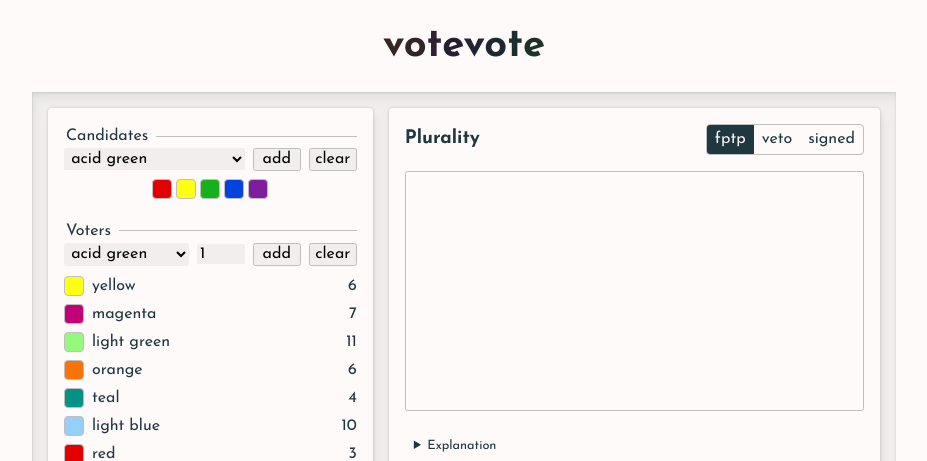
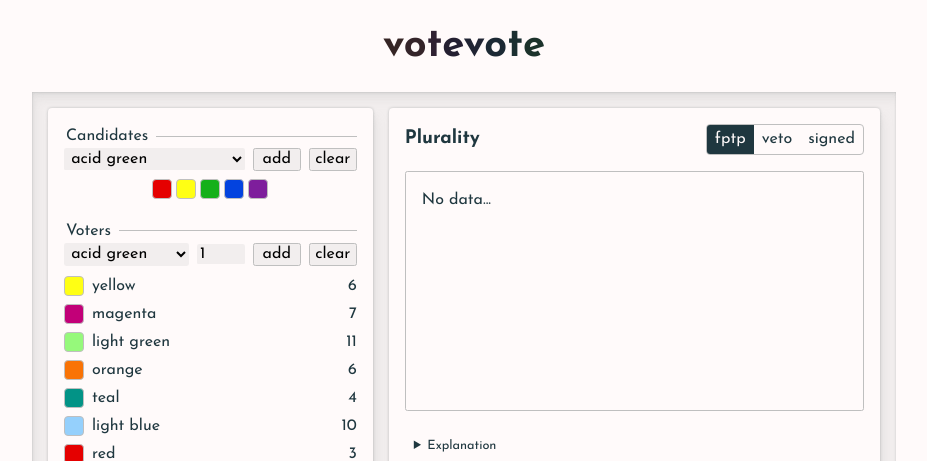
Before and after one commit to tif-calin/votevote, a React (Create React App) app: page /#/ in a window 1280 px wide. Shown: the top 461 px of the page, without its empty margins (176-1103 px from the left). Built offline with nearby package versions, Linux system fonts and the light colour scheme.

Commit message:
pluralityblock

```diff
--- a/src/views/home/blocks/BlockTop.tsx
+++ b/src/views/home/blocks/BlockTop.tsx
@@ -48,7 +48,7 @@ const BlockTop: React.FC<Props> = ({ title, options, selected, setSelected }) =>
             key={i}
             onClick={() => setSelected(key)}
           >
-            <input type="radio" name={title.toLowerCase()} value={key} checked={key === selected} />
+            <input type="radio" name={title.toLowerCase()} value={key} defaultChecked={key === selected} />
             <span>{key}</span>
           </label>
         ))}
--- a/src/views/home/blocks/PluralityBlock.tsx
+++ b/src/views/home/blocks/PluralityBlock.tsx
@@ -1,5 +1,6 @@
 import React from 'react';
 import styled from 'styled-components';
+import SimplePositiveBarChart from '../../../components/charts/SimplePositiveBarChart';
 import BlockBottom from './BlockBottom';
 import BlockTop from './BlockTop';
 
@@ -13,13 +14,14 @@ const BlockMiddle = styled.div`
   min-height: calc(200px + 5vh);
   max-height: calc(250px + 15vh);
   width: 100%;
+  overflow: hidden;
 
   border: 1px solid hsl(var(--shadow-color));;
   border-radius: 0.15rem;
 `;
 
 interface Props {
-
+  data: { [methodKey: string]: { [candidateKey: string]: number } };
 };
 
 const methods = ['fptp', 'veto', 'signed'];
@@ -29,7 +31,7 @@ const explanations: { [key: string]: string } = {
   signed: 'What if you could choose whether you want to vote FOR a candidate or AGAINST a candidate?'
 };
 
-const PluralityBlock: React.FC<Props> = () => {
+const PluralityBlock: React.FC<Props> = ({ data }) => {
   const [selectedMethod, setSelectedMethod] = React.useState<string>(methods[0]);
   const explanation = React.useMemo(() => explanations[selectedMethod], [selectedMethod]);
 
@@ -40,7 +42,11 @@ const PluralityBlock: React.FC<Props> = () => {
       selected={selectedMethod}
       setSelected={setSelectedMethod}
     />
-    <BlockMiddle />
+    <BlockMiddle>
+      {data[selectedMethod] ? <SimplePositiveBarChart
+        data={data[selectedMethod]}
+      /> : <div style={{ padding: "1rem" }}>No data...</div>}
+    </BlockMiddle>
     <BlockBottom
       explanation={explanation}
     />
```
